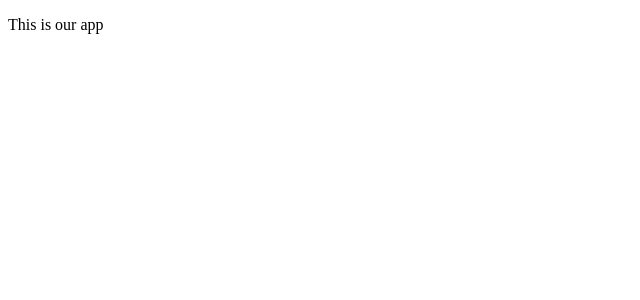
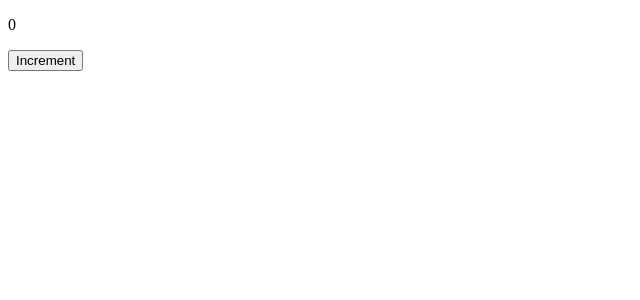
Before and after one commit to rubrafmex/ultimate-components, a React (Create React App) app: page / in a window 1280 px wide. Shown: the top 300 px of the page, without its empty margins (0-640 px from the left). Built offline with nearby package versions, Linux system fonts and the light colour scheme.

Commit message:
use useState hook

```diff
--- /dev/null
+++ b/src/App.js
@@ -0,0 +1,6 @@
+import React from 'react';
+import Counter from "./Counter";
+
+const App = () => <Counter/>;
+
+export default App;
--- /dev/null
+++ b/src/Counter.js
@@ -0,0 +1,18 @@
+import React, {Fragment, useState} from "react";
+
+const Counter = () => {
+    const [counter, setCounter] = useState(0);
+
+    const onClickHandler = () => {
+        setCounter(counter+1)
+    }
+
+    return (
+        <Fragment>
+            <p>{counter}</p>
+            <button type="button" onClick={onClickHandler}>Increment</button>
+        </Fragment>
+    );
+};
+
+export default Counter;
--- a/src/index.js
+++ b/src/index.js
@@ -1,11 +1,10 @@
 import React from 'react';
 import ReactDOM from 'react-dom/client';
-
-const Paragraph = () => <p>This is our app</p>
+import App from "./App";
 
 const root = ReactDOM.createRoot(document.getElementById('root'));
 root.render(
     <React.StrictMode>
-        <Paragraph/>
+        <App/>
     </React.StrictMode>
 );
```
